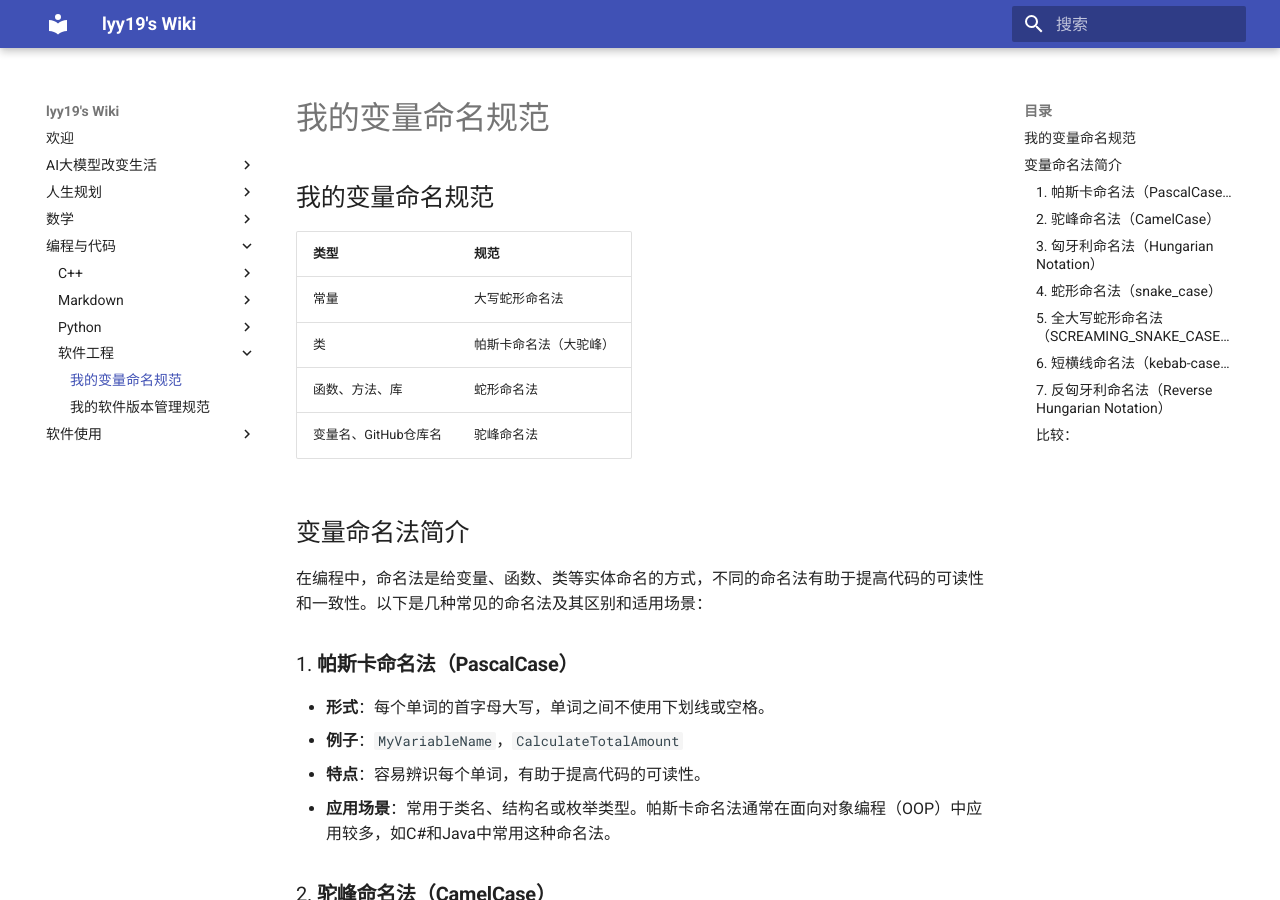
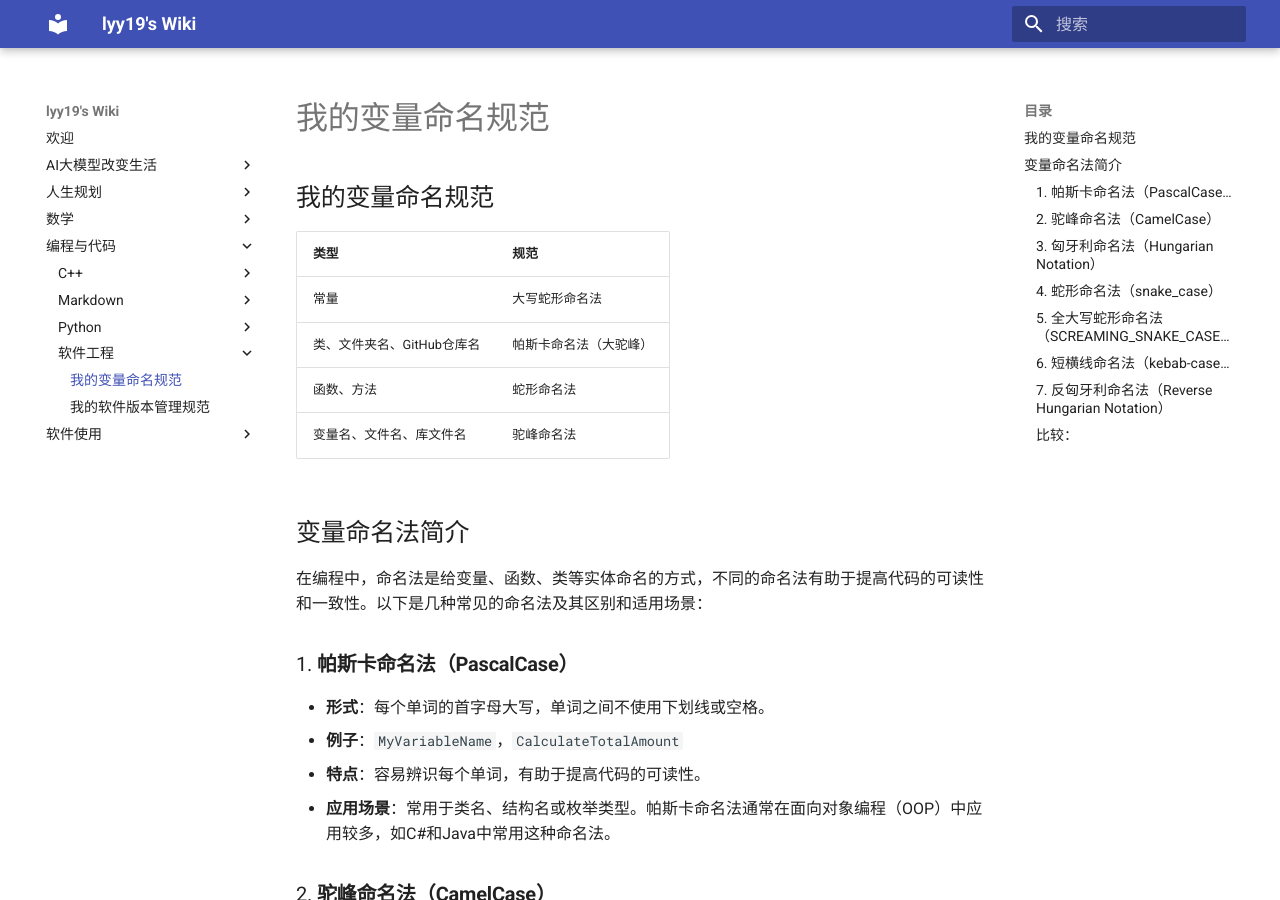
Before and after one commit to lyy1119/lyy1119.github.io, an MkDocs documentation site: the page built from docs/编程与代码/软件工程/我的命名规范.md, in a window 1280 px wide and 900 px high. Built offline with MkDocs 1.6.1 and Material for MkDocs 9.7.7, drawn with Linux system fonts in a browser that asks for light colours.

Commit message:
修改内容

```diff
--- a/docs/编程与代码/软件工程/我的命名规范.md
+++ b/docs/编程与代码/软件工程/我的命名规范.md
@@ -5,9 +5,9 @@
 |类型|规范|
 |-|-|
 |常量|大写蛇形命名法|
-|类|帕斯卡命名法（大驼峰）|
-|函数、方法、库|蛇形命名法|
-|变量名、GitHub仓库名|驼峰命名法|
+|类、文件夹名、GitHub仓库名|帕斯卡命名法（大驼峰）|
+|函数、方法|蛇形命名法|
+|变量名、文件名、库文件名|驼峰命名法|
 
 ## 变量命名法简介
 
```
